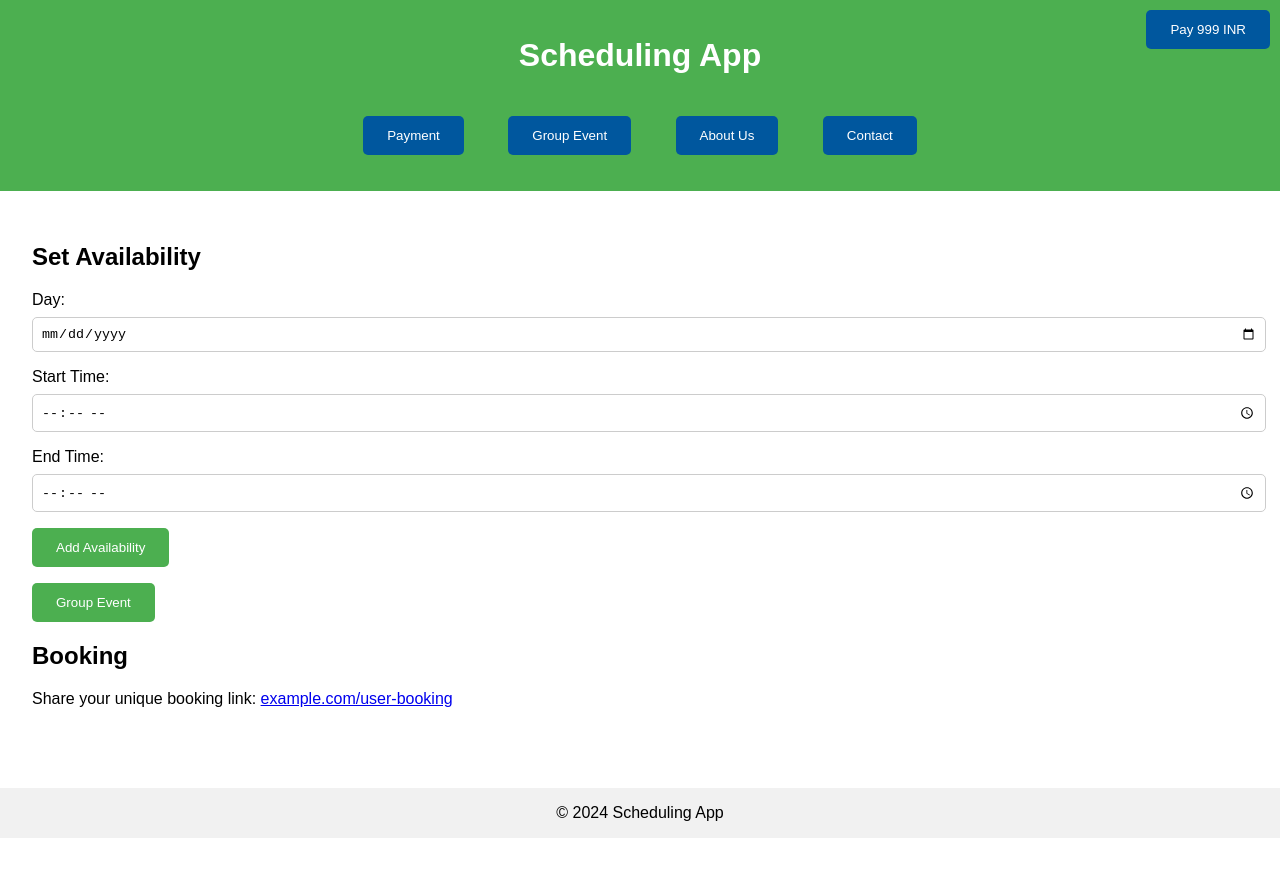
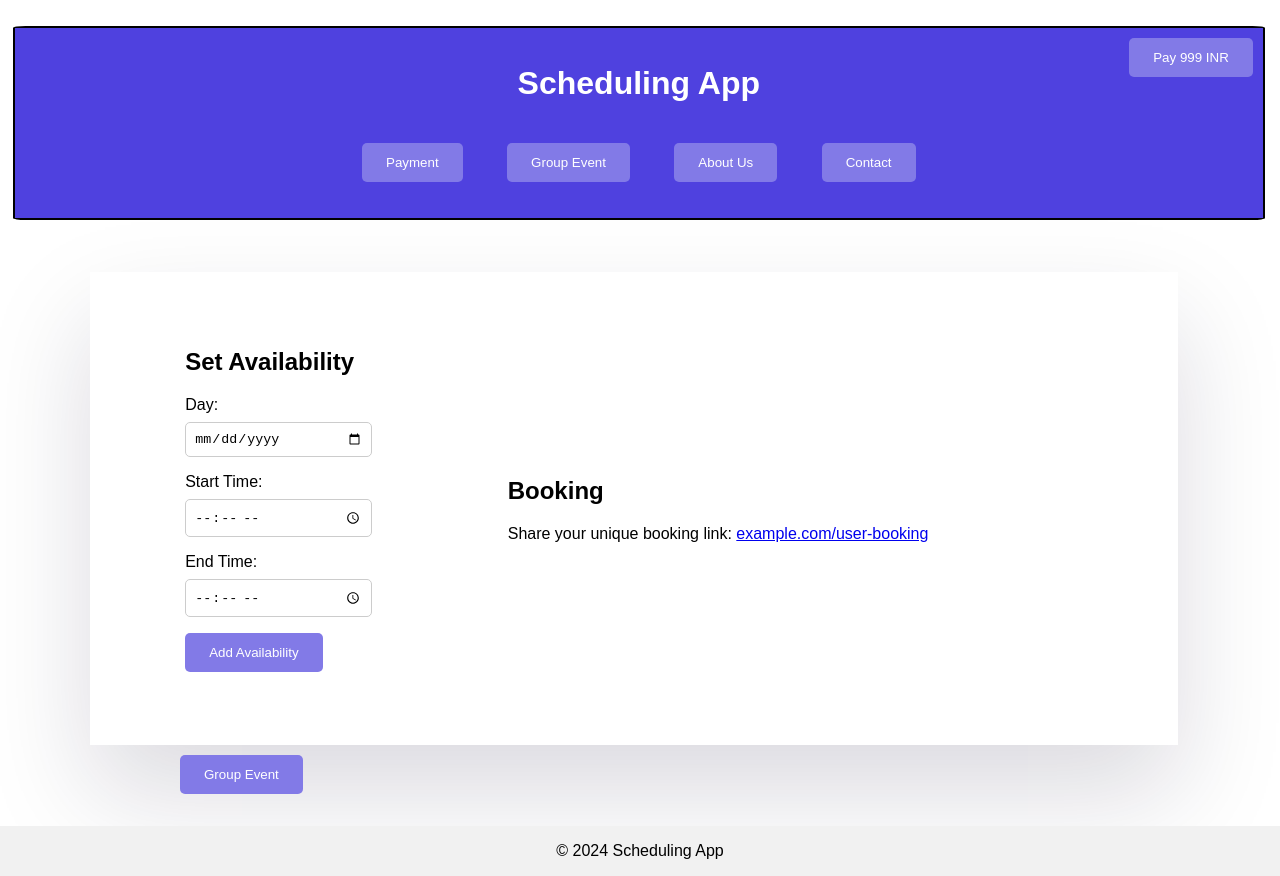
Before and after one commit to WANI-SHAFIQ/scheduling-app, a plain HTML site: page appointments.html in a window 1280 px wide. Before the commit the page ends 838 px from the top, so only its background shows below. Drawn offline with Linux system fonts and the light colour scheme.

Commit message:
Customised as per the latest dashboard

```diff
--- a/appointments.html
+++ b/appointments.html
@@ -13,7 +13,7 @@
         }
 
         header {
-            background-color: #4CAF50;
+            background-color: #4f41df;
             color: white;
             text-align: center;
             padding: 1rem;
@@ -24,7 +24,7 @@
             position: absolute;
             top: 10px;
             right: 10px;
-            background-color: rgb(0, 87, 158);
+            background-color: #827ae7;
             color: white;
             border: none;
             padding: 0.75rem 1.5rem;
@@ -33,7 +33,7 @@
         }
 
         .pay-button:hover {
-            background-color: #19e623;
+            background-color: #827ae7;
         }
 
         .parent {
@@ -57,7 +57,7 @@
         }
 
         button {
-            background-color: #4CAF50;
+            background-color: #827ae7;
             color: white;
             border: none;
             padding: 0.75rem 1.5rem;
@@ -66,7 +66,7 @@
         }
 
         button:hover {
-            background-color: #f70000;
+            background-color: #827ae7;
         }
 
         .availability-list {
@@ -88,17 +88,17 @@
         }
 
         nav > button{
-            background-color: rgb(0, 87, 158);
+            background-color: #827ae7;
             margin: 20px;
         }
 
         .nav-button:hover {
-            background-color: #19e623;
+            background-color: #827ae7;
         }
     </style>
 </head>
 <body>
-    <header>
+    <header style="border: 2px solid black; border-radius: 1%; margin-top: 2%; width: 95%; margin-left: 1%;">
         <h1>Scheduling App</h1>
         <button class="pay-button" onclick="redirectToPayment()">Pay 999 INR</button>
         <nav>
@@ -109,7 +109,7 @@
         </nav>
     </header>
 
-    <div class="parent">
+    <div class="parent" style="width: 80%; display: flex; justify-content: center; align-items: center; box-shadow: rgba(17, 12, 46, 0.15) 0px 48px 100px 0px; margin-left: 7%; margin-top: 4%;">
         <!-- Set Availability Section -->
         <section id="set-availability">
             <h2>Set Availability</h2>
@@ -131,14 +131,18 @@
         </section>
 
         <!-- Button to Navigate to Group Event Page -->
-        <button onclick="redirectToGroupEvent()">Group Event</button>
+
 
         <!-- Booking Section -->
-        <section id="booking">
+        <section id="booking" style="margin: 15%;">
             <h2>Booking</h2>
             <p>Share your unique booking link: <a href="#">example.com/user-booking</a></p>
         </section>
     </div>
+    <div >
+        <button onclick="redirectToGroupEvent()" style="margin-top: 10px; margin-left: 180px;">Group Event</button>
+    </div>
+
 
     <footer class="footer">
         &copy; 2024 Scheduling App
--- a/appointments.js
+++ b/appointments.js
@@ -23,11 +23,11 @@
         }
 
         function redirectToPayment() {
-            window.location.href = 'PaymentIntegrationPage.html';
+            window.location.href = 'payment.html';
         }
 
         function redirectToGroupEvent() {
-            window.location.href = 'groupEventPage.html';
+            window.location.href = 'groupEvents.html';
         }
 
         function redirectToAboutUsPage(){
```
Also changed, not shown: aboutUsPage.html (+2 -2 lines), groupEvents.html (+3 -3 lines), payment.html (+4 -4 lines).
